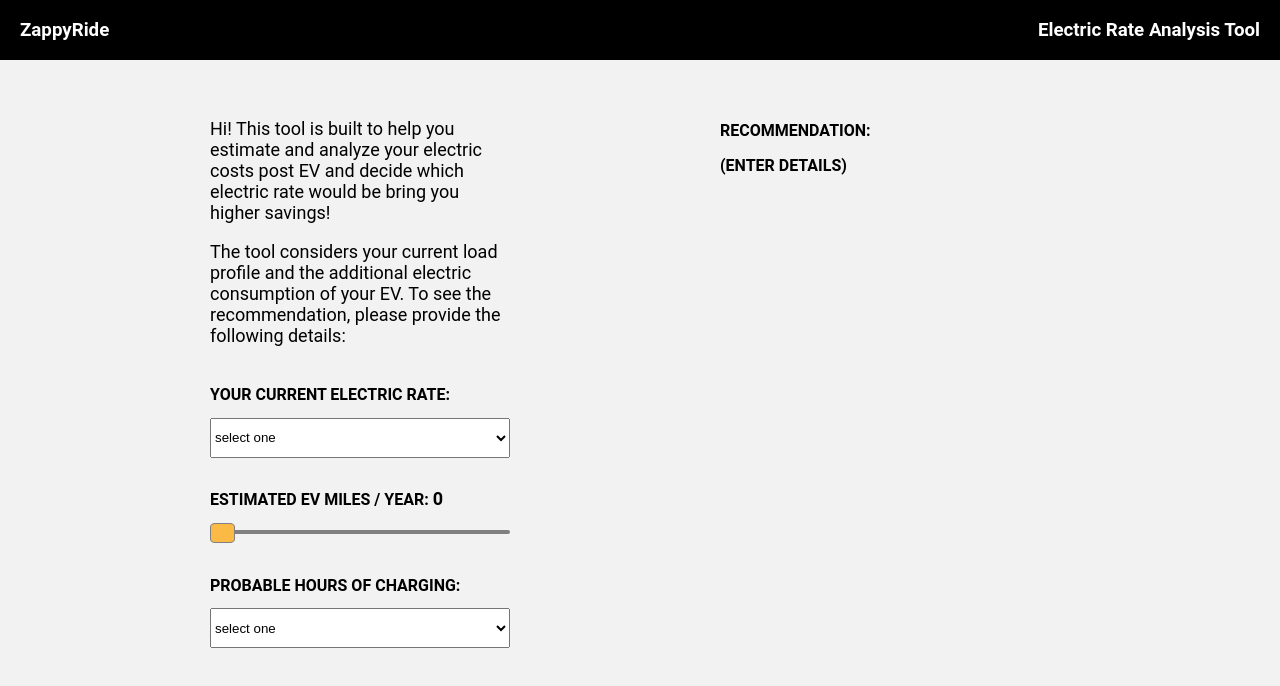
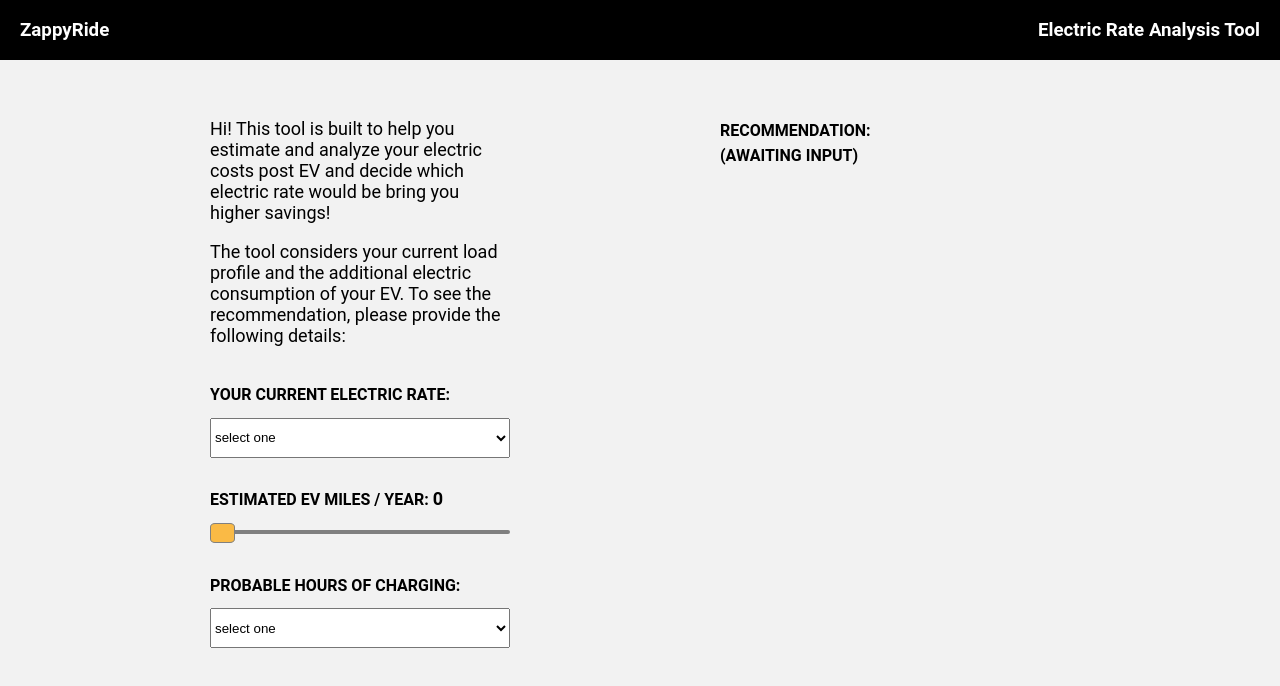
Before and after one commit to asd0999/ev, a React (Create React App) app: page / in a window 1280 px wide. Shown: the top 686 px of the page. Built offline with nearby package versions, Linux system fonts and the light colour scheme.

Commit message:
fixing chart to absolute scale + add saving in $ amount to inform user

```diff
--- a/src/components/Chart.js
+++ b/src/components/Chart.js
@@ -10,7 +10,7 @@ function Chart(props) {
     { bill: "EV - ToU rate", cost: parseInt(billB2rateB) },
   ];
   return (
-    <VictoryChart domainPadding={60}>
+    <VictoryChart domainPadding={60} domain={{ y: [0, 3500] }}>
       <VictoryBar
         data={data}
         x="bill"
--- a/src/components/Miles.js
+++ b/src/components/Miles.js
@@ -9,7 +9,7 @@ function Miles(props) {
       <input
         type="range"
         className="miles-slider"
-        min="0"
+        min="1000"
         max="60000"
         onClick={(e) => props.setMiles(e.target.value)}
         onChange={(e) => props.setMiles(e.target.value)}
--- a/src/components/Output.js
+++ b/src/components/Output.js
@@ -92,7 +92,7 @@ function Output(props) {
   function calcEVtotalLoad() {
     let energyRequired = miles * 0.3;
     let energyRequiredDaily = energyRequired / 365;
-    let chargeIn1Hour = 7.2; //kwh
+    let chargeIn1Hour = 6.2; //kwh
     setHoursOfChargingDaily(energyRequiredDaily / chargeIn1Hour);
     let EVtotalLoad = totalLoad + energyRequired;
     return EVtotalLoad;
@@ -101,18 +101,34 @@ function Output(props) {
   return (
     <div className="output-container">
       <div className="output-label">
-        <h4>
-          Recommendation: <p />
-          {rate === "A" && billB2rateA <= billB2rateB
-            ? "Your current plan is the best option!"
-            : rate === "A" && billB2rateA > billB2rateB
-            ? "You can save by switching to Time - Of - use based rate!"
-            : rate === "B" && billB2rateA < billB2rateB
-            ? "You can save by switching to flat rate!"
-            : rate === "B" && billB2rateA >= billB2rateB
-            ? "You current plan is the best option!"
-            : "(enter details)"}
-        </h4>
+        <h4 style={{ marginBottom: "-16px" }}>Recommendation: </h4>
+        {miles && hours && rate === "A" && billB2rateA <= billB2rateB ? (
+          <h4>
+            You will save{" "}
+            <span>${Math.floor(Math.abs(billB2rateA - billB2rateB))}</span> by
+            staying on your current plan!{" "}
+          </h4>
+        ) : rate === "A" && billB2rateA > billB2rateB ? (
+          <h4>
+            You can save{" "}
+            <span>${Math.floor(Math.abs(billB2rateA - billB2rateB))}</span> by
+            switching to Time - Of - use based rate!
+          </h4>
+        ) : rate === "B" && billB2rateA < billB2rateB ? (
+          <h4>
+            You can save{" "}
+            <span>${Math.floor(Math.abs(billB2rateA - billB2rateB))}</span> by
+            switching to flat rate!
+          </h4>
+        ) : rate === "B" && billB2rateA >= billB2rateB ? (
+          <h4>
+            You will save{" "}
+            <span>${Math.floor(Math.abs(billB2rateA - billB2rateB))}</span> by
+            staying on your current plan!{" "}
+          </h4>
+        ) : (
+          <h4>(awaiting input)</h4>
+        )}
       </div>
       {billB2rateA ? (
         <table>
@@ -123,7 +139,7 @@ function Output(props) {
             </tr>
             <tr
               className={
-                billB2rateA && billB2rateB && billB2rateA <= billB2rateB
+                billB2rateA && billB2rateB && billB2rateA < billB2rateB
                   ? "best-choice"
                   : null
               }
@@ -133,9 +149,9 @@ function Output(props) {
             </tr>
             <tr
               className={
-                billB2rateA && billB2rateB && billB2rateA <= billB2rateB
-                  ? null
-                  : "best-choice"
+                billB2rateA && billB2rateB && billB2rateB < billB2rateA
+                  ? "best-choice"
+                  : null
               }
             >
               <td className="tr-label">Post EV - ToU rate</td>
--- a/src/index.css
+++ b/src/index.css
@@ -235,3 +235,8 @@ select:focus {
     margin-right: 10px;
     background-color: #faba45;
 }
+
+.output-label span {
+    color: green;
+    font-size: 28px;
+}
```
